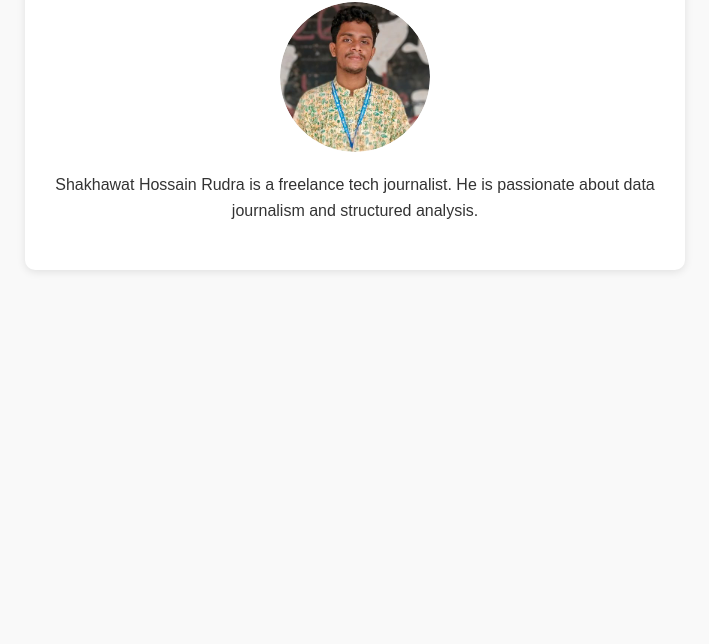
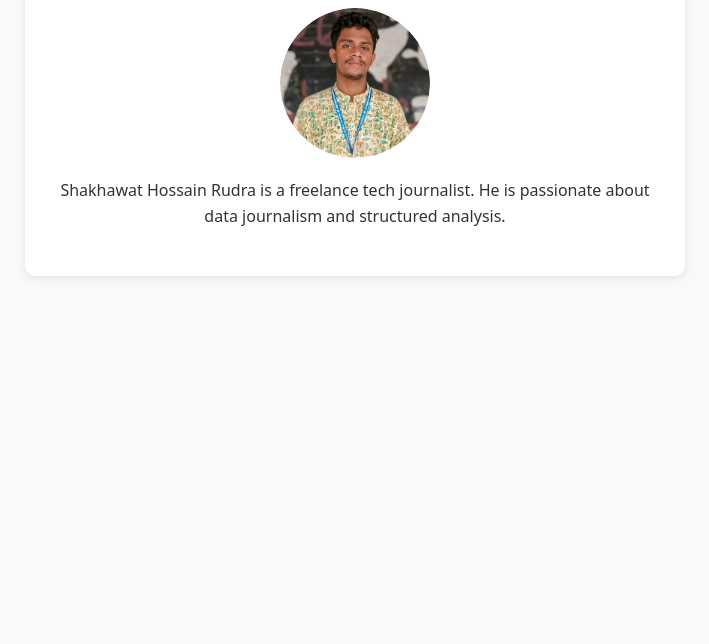
Before and after one commit to Neoooby-Doo/neoooby-doo.github.io, a plain HTML site: page index.html in a window 1280 px wide. Shown: the part 156-800 px from the top of the page, without its empty margins (285-994 px from the left). Drawn offline with Linux system fonts and the light colour scheme.

Commit message:
Update styles.css

```diff
--- a/styles.css
+++ b/styles.css
@@ -1,10 +1,11 @@
 body {
-  font-family: Arial, sans-serif;
+  font-family: "Underdog", system-ui;
   text-align: center;
   background-color: #f9f9f9;
   margin: 0;
   padding: 50px;
 }
+
 
 .container {
   max-width: 600px;
```
